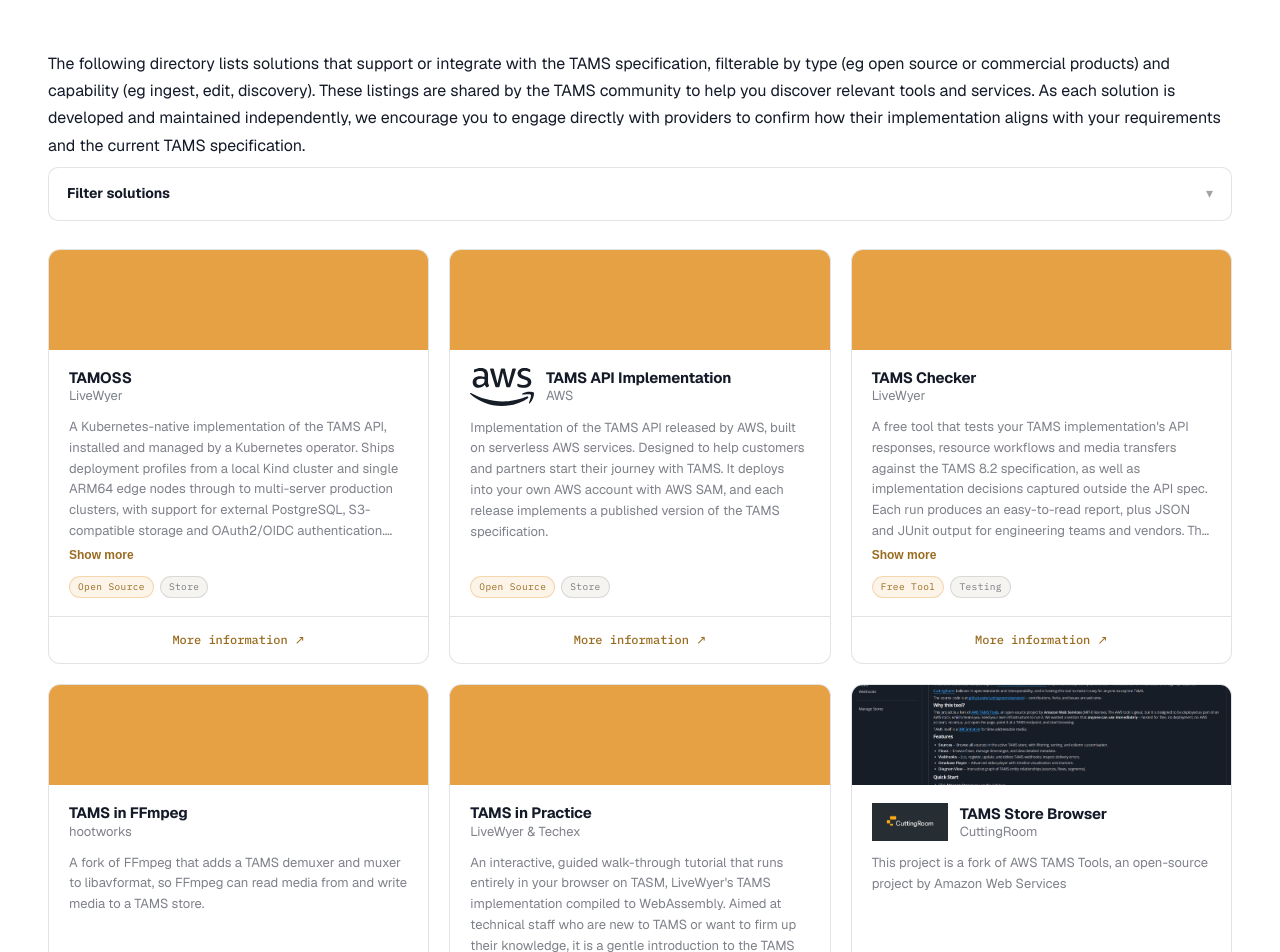
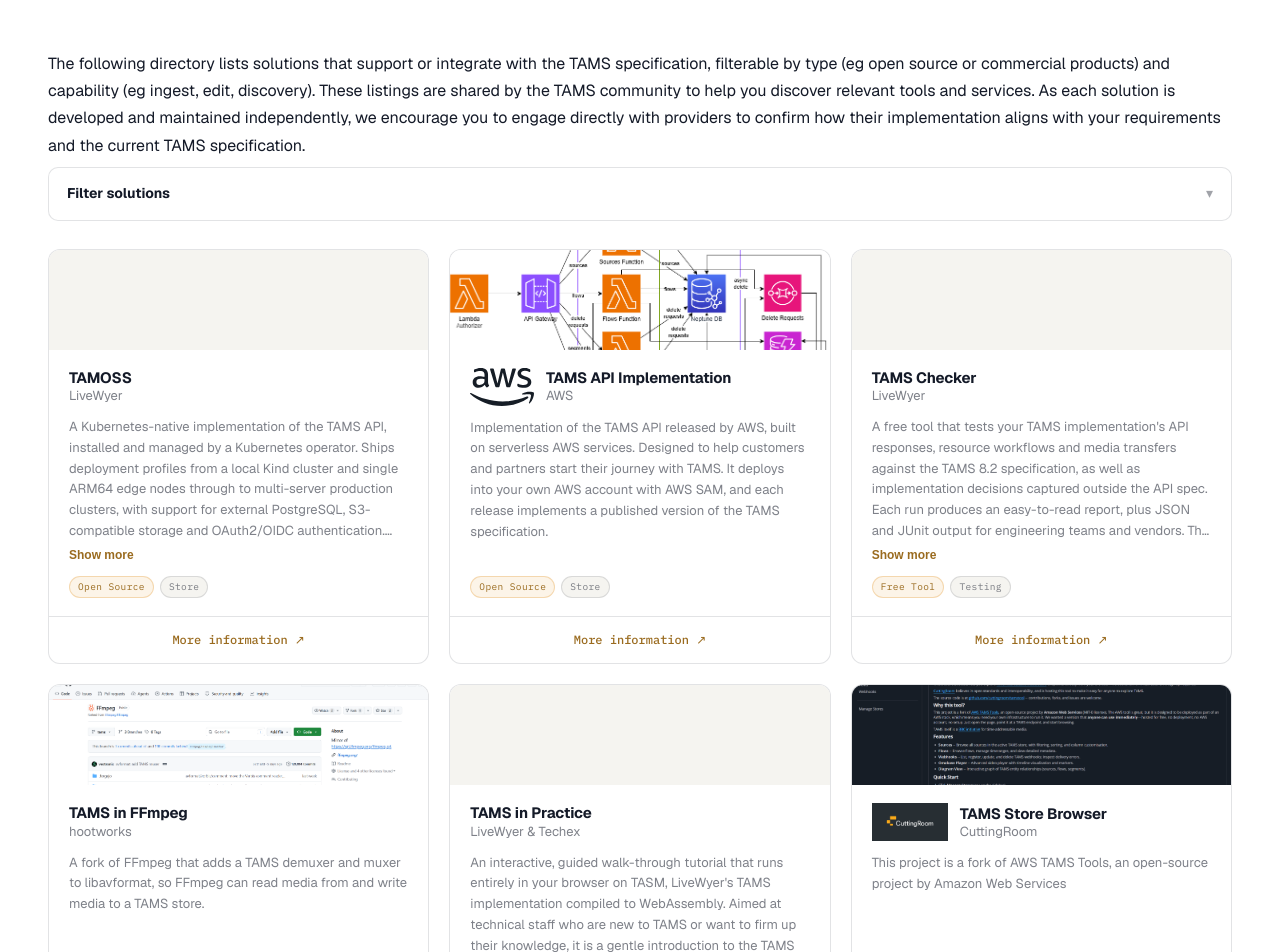
Before and after one commit to johnbilt/tams-website, a Jekyll site: the page built from solutions.html, in a window 1280 px wide. Shown: the part 348-1300 px from the top of the page. Built offline with Jekyll 4.4.1, drawn with Linux system fonts in a browser that asks for light colours.

Commit message:
Add images and update blank formatting

```diff
--- a/_data/partners.yml
+++ b/_data/partners.yml
@@ -35,6 +35,7 @@
 - name: AWS
   product: TAMS API Implementation
   logo: /images/solutions/logo_aws.svg
+  image: /images/solutions/card_awstamsapi.png
   description: >
     Implementation of the TAMS API released by AWS, built on serverless AWS services. Designed to help customers and partners start their journey with TAMS. It deploys into your own AWS account with AWS SAM, and each release implements a published version of the TAMS specification.
   link: https://github.com/awslabs/time-addressable-media-store
@@ -45,6 +46,7 @@
 - name: AWS
   product: TAMS Tools
   logo: /images/solutions/logo_aws.svg
+  image: /images/solutions/card_awstamstools.png
   description: >
     A collection of tools from AWS to complement the AWS TAMS API implementation. Includes a web UI with an embedded Omakase player, media processing workflows and more. Optional components add HLS playback, HLS and FFmpeg-based ingest, replication between stores and a loop recorder.
   link: https://github.com/aws-samples/time-addressable-media-store-tools
@@ -64,6 +66,7 @@
 
 - name: hootworks
   product: TAMS in FFmpeg
+  image: /images/solutions/card_ffmpeg.png
   description: >
     A fork of FFmpeg that adds a TAMS demuxer and muxer to libavformat, so FFmpeg can read media from and write media to a TAMS store.
   link: https://github.com/hootworks/FFmpeg/tree/tams
--- a/assets/css/tams.css
+++ b/assets/css/tams.css
@@ -384,7 +384,7 @@ img{max-width:100%;height:auto}
 .sol-grid{display:grid;grid-template-columns:repeat(3,1fr);gap:20px}
 .sol-card{display:flex;flex-direction:column;border:1px solid var(--hair);border-radius:12px;overflow:hidden;background:var(--white)}
 .sol-card-image{height:100px;flex:0 0 100px;overflow:hidden;background:var(--paper)}
-.sol-card-image.is-blank{background:var(--amber)}
+.sol-card-image.is-blank{background:var(--paper)}
 .sol-card-image img{width:100%;height:100%;object-fit:cover;object-position:center;display:block}
 .sol-card-body{padding:18px 20px;display:flex;flex-direction:column;flex:1}
 .sol-card-head{display:flex;align-items:center;gap:12px;margin-bottom:12px}
```
Also changed, not shown: images/solutions/card_awstamsapi.png (added), images/solutions/card_awstamstools.png (added), images/solutions/card_ffmpeg.png (added).
